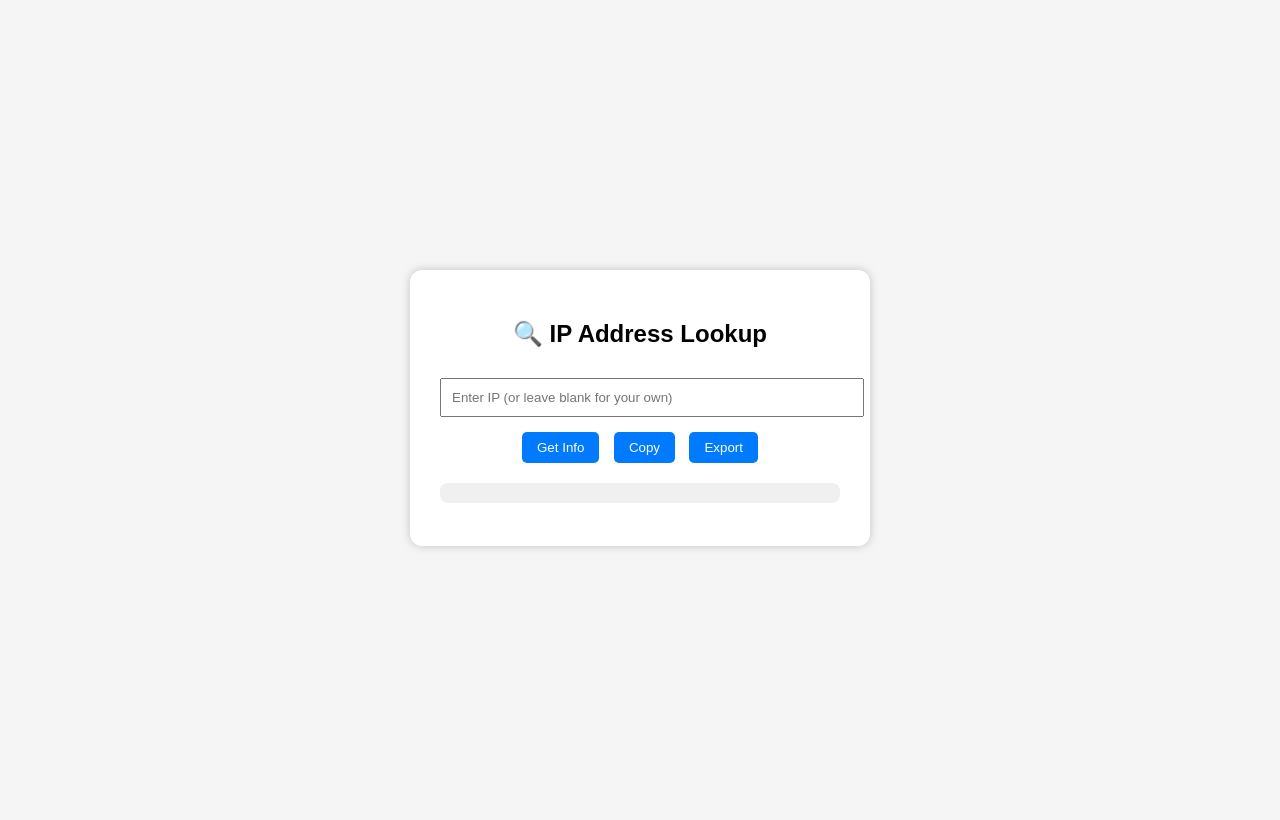
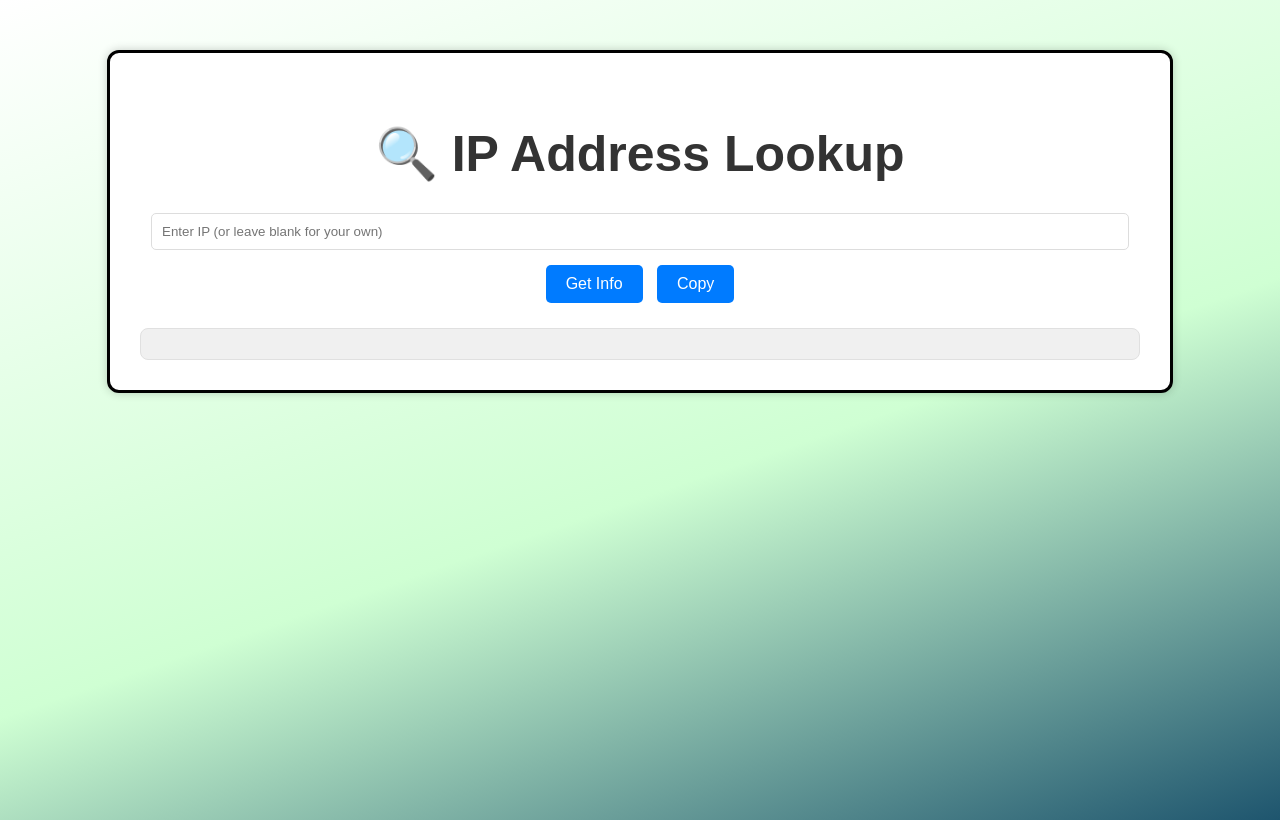
Before and after one commit to L-1LT/IPv4-6_app, a Flask app: page / in a window 1280 px wide. Before the commit the page ends 549 px from the top, so only its background shows below. Run offline with Flask 3, Linux system fonts and the light colour scheme.

Commit message:
front end

```diff
--- a/templates/index.html
+++ b/templates/index.html
@@ -7,45 +7,92 @@
     <style>
         body {
             font-family: Arial, sans-serif;
-            background: #f5f5f5;
+            background: #1e556e;
+            background: linear-gradient(341deg, rgba(30, 85, 110, 1) 0%, rgba(207, 255, 211, 1) 43%, rgba(255, 255, 255, 1) 100%);
             display: flex;
-            justify-content: center;
-            align-items: center;
-            height: 100vh;
+            justify-content:center;
+            /*align-items: center;*/
+            height:90vh;
+            margin-top: 50px;
+            margin-bottom:50px;
+
         }
         .container {
             background: white;
             padding: 30px;
             border-radius: 12px;
+            border:solid;
             box-shadow: 0 0 10px rgba(0,0,0,0.2);
-            width: 400px;
+            width: 1000px;
             text-align: center;
+            height:fit-content;
         }
-        input {
-            width: 100%;
+        h2 {
+            color: #333;
+            margin-bottom: 20px;
+            font-size:50px;
+        }
+        input[type="text"] {
+            width: calc(100% - 22px); /* Account for padding */
             padding: 10px;
             margin: 10px 0;
+            border: 1px solid #ddd;
+            border-radius: 5px;
+            box-sizing: border-box; /* Include padding in width */
         }
         button {
             margin: 5px;
-            padding: 8px 15px;
+            padding: 10px 20px;
             border: none;
             background: #007BFF;
             color: white;
             border-radius: 5px;
             cursor: pointer;
+            font-size: 16px;
+            transition: background 0.3s ease;
         }
         button:hover {
             background: #0056b3;
         }
-        pre {
-            text-align: left;
+
+        /* New styles for displaying IP info */
+        #output-container {
+            text-align: left; /* Override container's text-align: center */
             background: #f0f0f0;
-            padding: 10px;
+            padding: 15px;
             border-radius: 8px;
-            margin-top: 15px;
+            margin-top: 20px;
             max-height: 300px;
             overflow-y: auto;
+            border: 1px solid #e0e0e0;
+        }
+        .ip-info-item {
+            display: flex;
+            justify-content: space-between;
+            padding: 8px 0;
+            border-bottom: 1px solid #e5e5e5;
+            align-items: baseline; /* Align text baselines */
+        }
+        .ip-info-item:last-child {
+            border-bottom: none; /* No border for the last item */
+        }
+        .ip-info-label {
+            font-weight: bold;
+            color: #333;
+            flex-basis: 45%; /* Adjust as needed */
+            padding-right: 10px; /* Space between label and value */
+        }
+        .ip-info-value {
+            color: #555;
+            flex-basis: 55%; /* Adjust as needed */
+            text-align: right;
+            word-break: break-all; /* Break long words */
+        }
+        .error-message {
+            color: #d9534f; /* Red color for errors */
+            font-weight: bold;
+            margin-top: 15px;
+            text-align: center;
         }
     </style>
 </head>
@@ -55,46 +102,66 @@
         <input type="text" id="ipInput" placeholder="Enter IP (or leave blank for your own)">
         <button onclick="getInfo()">Get Info</button>
         <button onclick="copyInfo()">Copy</button>
-        <button onclick="exportInfo()">Export</button>
-        <pre id="output"></pre>
+        <!-- This div will now hold the structured output -->
+        <div id="output-container"></div>
     </div>
 
     <script>
+        let lastFetchedData = null; // Global variable to store the last fetched data
+
         async function getInfo() {
             const ip = document.getElementById("ipInput").value.trim();
-            const output = document.getElementById("output");
-            output.textContent = "Fetching data...";
+            const outputContainer = document.getElementById("output-container");
+            outputContainer.innerHTML = "Fetching data..."; // Clear previous results and show loading
 
             try {
                 const res = await fetch(`http://127.0.0.1:5000/get_info?ip=${encodeURIComponent(ip)}`);
                 const data = await res.json();
 
                 if (data.error) {
-                    output.textContent = `⚠️ Error: ${data.error}`;
+                    outputContainer.innerHTML = `<div class="error-message">⚠️ Error: ${data.error}</div>`;
+                    lastFetchedData = null; // Clear stored data on error
                 } else {
-                    output.textContent = JSON.stringify(data, null, 2);
+                    lastFetchedData = data; // Store the fetched data
+                    outputContainer.innerHTML = ""; // Clear loading message
+
+                    for (const key in data) {
+                        if (data.hasOwnProperty(key)) {
+                            const infoDiv = document.createElement("div");
+                            infoDiv.classList.add("ip-info-item");
+
+                            const labelSpan = document.createElement("span");
+                            labelSpan.classList.add("ip-info-label");
+                            labelSpan.textContent = `${key}:`; // No space after colon, CSS handles alignment
+
+                            const valueSpan = document.createElement("span");
+                            valueSpan.classList.add("ip-info-value");
+                            // Handle boolean values for display
+                            valueSpan.textContent = typeof data[key] === 'boolean' ? (data[key] ? 'Yes' : 'No') : data[key];
+
+                            infoDiv.appendChild(labelSpan);
+                            infoDiv.appendChild(valueSpan);
+                            outputContainer.appendChild(infoDiv);
+                        }
+                    }
                 }
             } catch (err) {
-                output.textContent = "❌ Error fetching data: " + err.message;
+                outputContainer.innerHTML = `<div class="error-message">❌ Error fetching data: ${err.message}</div>`;
+                lastFetchedData = null; // Clear stored data on error
             }
         }
 
         function copyInfo() {
-            const text = document.getElementById("output").textContent;
-            navigator.clipboard.writeText(text);
-            alert("📋 Copied to clipboard!");
+            if (lastFetchedData) {
+                // Reconstruct the JSON string from the stored data for copying
+                const text = JSON.stringify(lastFetchedData, null, 2);
+                navigator.clipboard.writeText(text);
+                alert("📋 Copied to clipboard!");
+            } else {
+                alert("No data to copy! Please fetch IP information first.");
+            }
         }
 
-        function exportInfo() {
-            const text = document.getElementById("output").textContent;
-            const blob = new Blob([text], { type: "text/plain" });
-            const url = URL.createObjectURL(blob);
-            const a = document.createElement("a");
-            a.href = url;
-            a.download = "ip_info.txt";
-            a.click();
-            URL.revokeObjectURL(url);
-        }
     </script>
 </body>
 </html>
```
